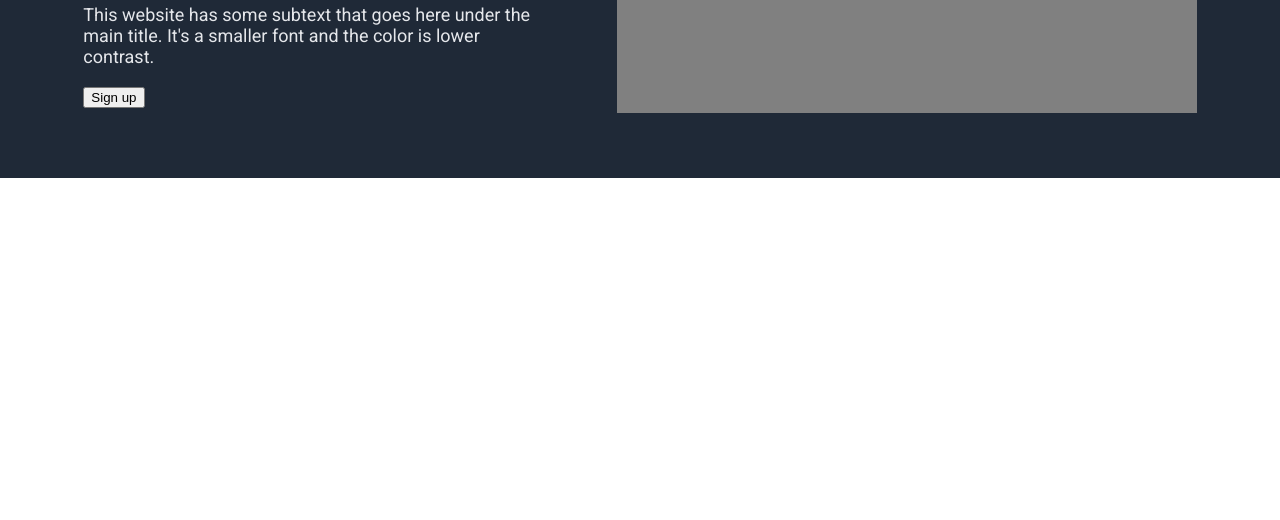
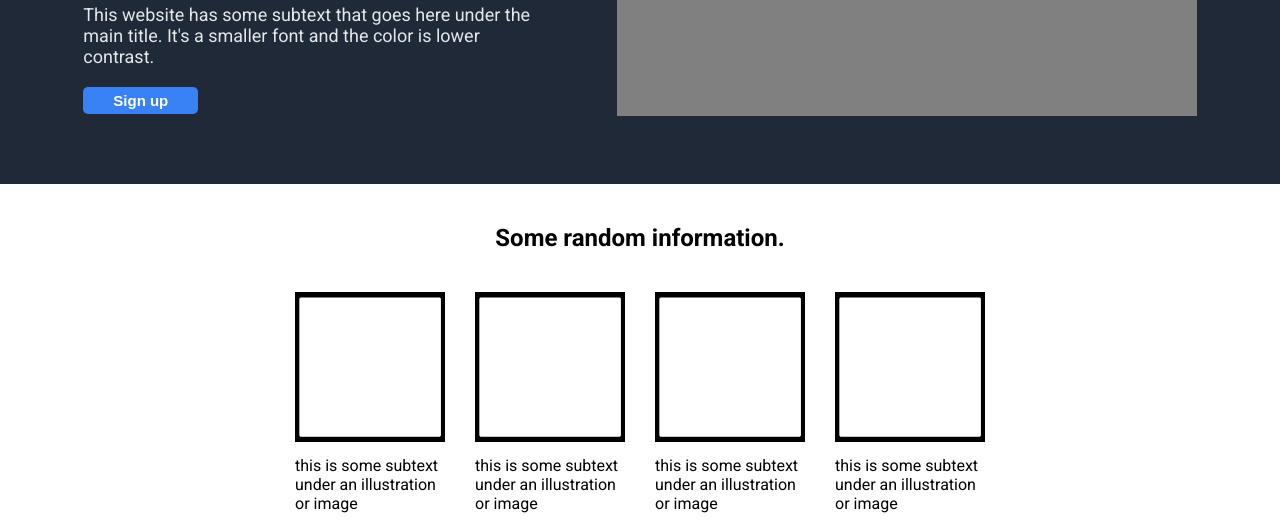
Before and after one commit to cjoverpng/odin-landingpage, a plain HTML site: page index.html in a window 1280 px wide. Shown: the part 280-800 px from the top of the page. Drawn offline with Linux system fonts and the light colour scheme.

Commit message:
Add middle section of the website and update header style

```diff
--- a/index.html
+++ b/index.html
@@ -29,5 +29,26 @@
                 <div class="placeholder">This is a placeholder for an image</div>
             </div>
         </div>
+        <div class="InfoTitle">
+            <h2>Some random information.</h2>
+        </div>
+        <div class="information">
+            <div class="infotext">
+                <img src="./images/square.png"alt="square">
+                <div class="infosubtext">this is some subtext under an illustration or image</div>
+            </div>
+            <div class="infotext">
+                <img src="./images/square.png"alt="square">
+                <div class="infosubtext">this is some subtext under an illustration or image</div>
+            </div>
+            <div class="infotext">
+                <img src="./images/square.png"alt="square">
+                <div class="infosubtext">this is some subtext under an illustration or image</div>
+            </div>
+            <div class="infotext">
+                <img src="./images/square.png"alt="square">
+                <div class="infosubtext">this is some subtext under an illustration or image</div>
+            </div>
+        </div>
     </body>
 </html>
--- a/style.css
+++ b/style.css
@@ -29,8 +29,9 @@ body {
 
 .header {
     align-items: center;
-    justify-content: space-around;
+    justify-content: space-between;
     padding: 20px 0;
+    margin: 0 295px;
 }
 
 
@@ -80,3 +81,34 @@ a {
     flex-wrap: wrap;
     flex-direction: column;
 }
+
+button {
+    background-color: #3882F6;
+    border: none;
+    border-radius: 5px;
+    padding: 5px 30px;
+    color: white;
+    font-weight: bold;
+    font-size: 15px;
+}
+
+h2 {
+    text-align: center;
+    padding: 20px 0;
+}
+
+.information {
+    display: flex;
+    justify-content: center;
+    gap: 30px;
+}
+
+.infotext {
+    max-width: 150px;
+}
+
+img {
+    width: 150px;
+    height: 150px;
+    margin-bottom: 10px;
+}
```
Also changed, not shown: images/square.png (added).
